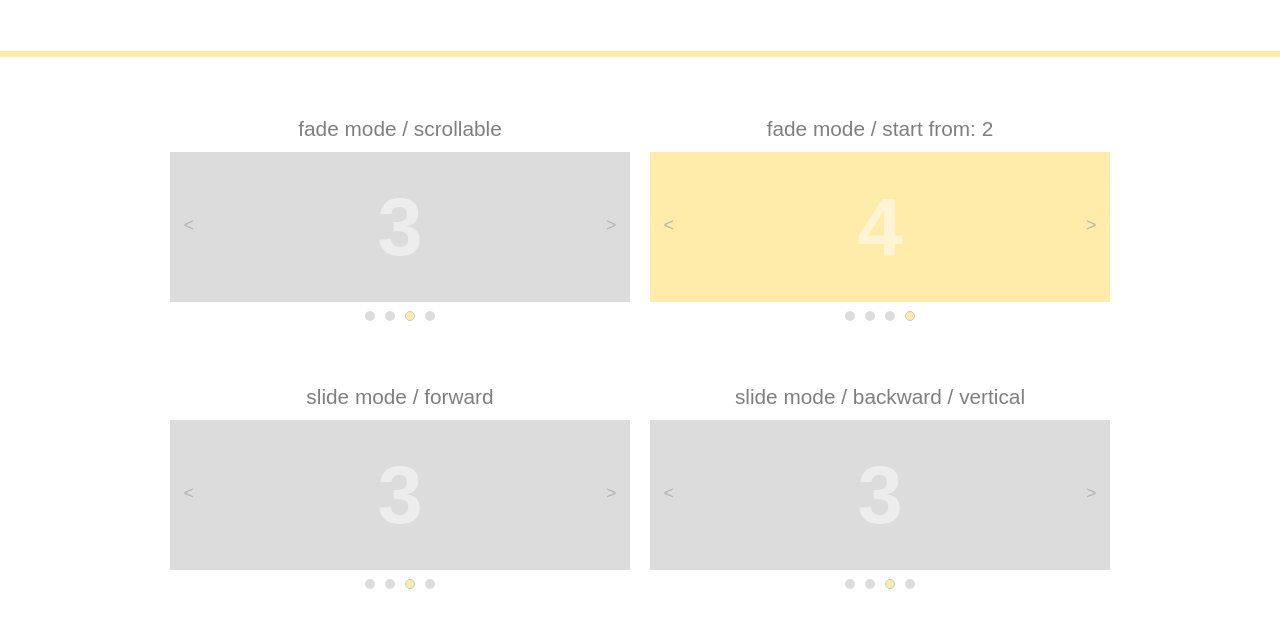
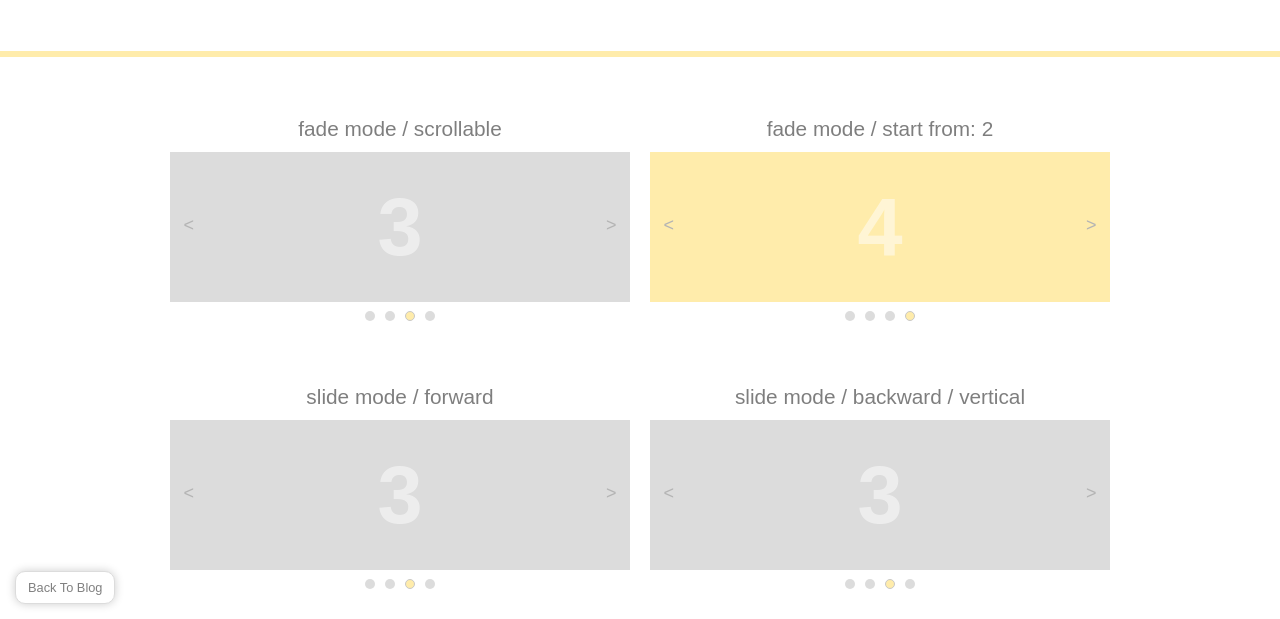
Before and after one commit to 77Vincent/vinslider, a website: page index.html in a window 1280 px wide. Shown: the part 181-800 px from the top of the page. Drawn offline with Linux system fonts and the light colour scheme.

Commit message:
back to site

```diff
--- a/demo/custom.css
+++ b/demo/custom.css
@@ -97,6 +97,14 @@ footer {
     font-size: 0.8em;
 }
 
+.back {
+    position: fixed;
+    left: 15px;
+    bottom: 15px;
+    z-index: 9;
+    font-size: 0.8em;
+}
+
 .wrapper {
     width: 90%;
     max-width: 960px;
--- a/index.html
+++ b/index.html
@@ -6,7 +6,7 @@
 <head>
     <meta charset="utf-8">
     <meta http-equiv="X-UA-Compatible" content="IE=edge">
-    <title>Vinslider Demo Page</title>
+    <title>Vinslider Page</title>
     <meta name="description" content="">
     <meta name="viewport" content="width=device-width, initial-scale=1">
     <link rel="stylesheet" href="demo/reset.css">
@@ -25,6 +25,7 @@
             <h3>Light weight, native Javascript slider / carousel module. Highly customizable.</h3>
         </div>
     </header>
+        <a href="http://www.77webtech.com" class="back">Back to blog</a>
     <a href="https://github.com/77Vincent/vinslider" target="_blank" class="fork">fork me on github</a>
     <div class="wrapper">
         <div class="clearfix">
```
